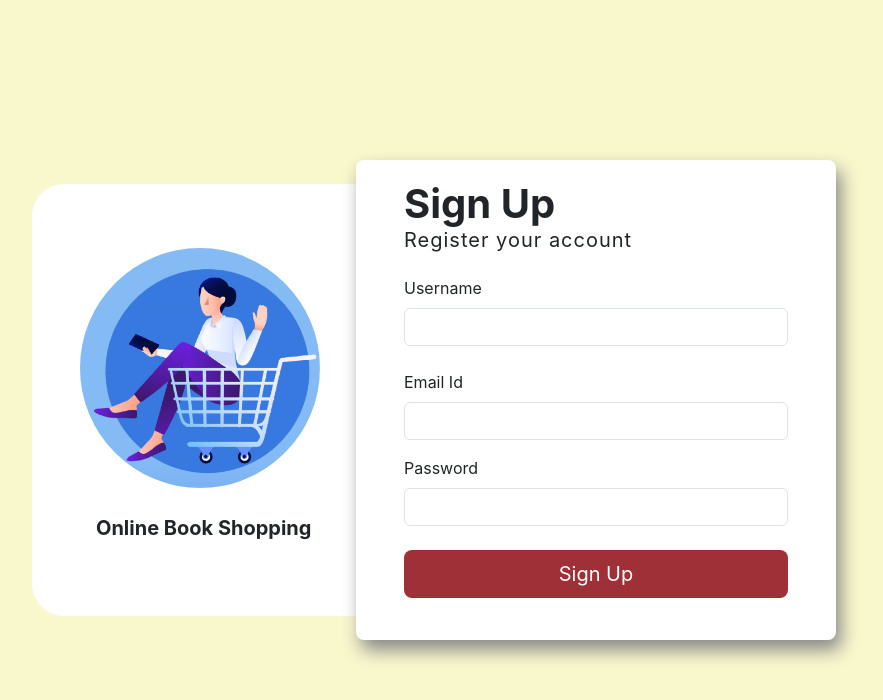
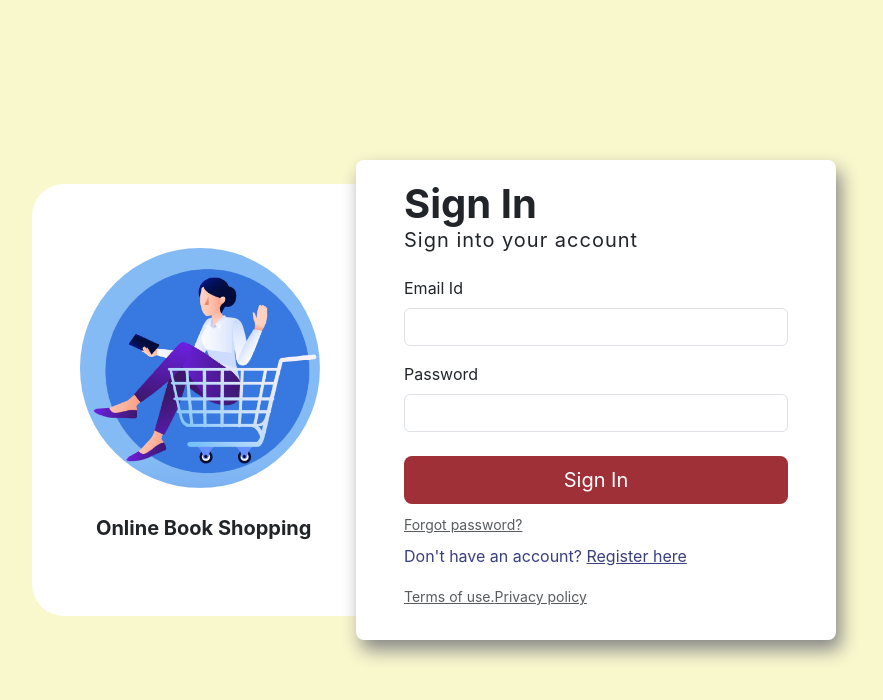
Before and after one commit to Sudha-Sahu/Bookstore_Frontend_React, a React (Create React App) app: page / in a window 1280 px wide. Shown: the top 700 px of the page, without its empty margins (268-1151 px from the left). Built offline with nearby package versions, Linux system fonts and the light colour scheme.

Commit message:
[Sudha]-refactor templates for signin and signup

```diff
--- a/src/App.js
+++ b/src/App.js
@@ -1,6 +1,6 @@
 import './App.css';
-import Signup from './Components/User/userSignUp'
-// import Signin from './Components/User/userSignIn'
+// import Signup from './Components/User/userSignUp'
+import Signin from './Components/User/userSignIn'
 // import Header from './Components/Header/header'
 // import Footer from './Components/Footer/footer'
 // import Routes from './Components/Route/route'
@@ -8,8 +8,8 @@ import Signup from './Components/User/userSignUp'
 function App() {
   return (
     <div>
-      <Signup />
-      {/* <Signin /> */}
+      {/* <Signup /> */}
+      <Signin />
       {/* <Header />
       <Routes />
 
--- a/src/Components/User/userSignIn.js
+++ b/src/Components/User/userSignIn.js
@@ -1,10 +1,9 @@
 import React from "react";
 // import axios from 'axios';
 import "./userCss.css";
-import BannerImage from "./CommonPart";
+import BackgroundImage from "./commonPart";
 
-class UserSignIn extends React.Component {
-
+const UserSignIn = () => {
     // handleUserSignIn = (e) => {
     //     const [post, setPost] = React.useState(null);
 
@@ -22,34 +21,29 @@ class UserSignIn extends React.Component {
     //         .catch((err => console.log(err)))
     // }
 
-    render() {
     return (
-            <div className="d-flex justify-content-start parent">
+        <div className="d-flex align-items-center parent">
             {/* {this.handleUserSignIn()}; */}
-                {/* <div className="d-flex justify-content-center">
-                    <div className="container"> */}
-                      <BannerImage title={"Online Book Shopping"}/>
-                        <div className="d-flex align-items-center child2">
-                            <form className="ms-5">
+            <BackgroundImage title={"Online Book Shopping"} />
 
-                                {/* <div className="d-flex align-items-center"> */}
+            <div className="child2">
+                <div className="ms-5 subchild">
                     <span className="h1 fw-bold">Sign In</span>
-                                {/* </div> */}
 
                     <h5 className="fw-normal" style={{ letterSpacing: "1px" }}>Sign into your account</h5>
 
                     <div className="form-outline mt-4">
-                                    <label className="form-label" for="form2Example17">Email Id</label>
-                                    <input type="email" id="form2Example17" className="form-control" style={{width:"24rem"}}/>
+                        <label className="form-label" for="">Email Id</label>
+                        <input type="email" className="form-control" style={{ width: "24rem" }} />
                     </div>
 
                     <div className="form-outline mt-3">
-                                    <label className="form-label" for="form2Example27">Password</label>
-                                    <input type="password" id="form2Example27" className="form-control" style={{width:"24rem"}}/>
+                        <label className="form-label" for="">Password</label>
+                        <input type="password" className="form-control" style={{ width: "24rem" }} />
                     </div>
 
                     <div className="mt-4 mb-2">
-                                    <button className="btn btn-lg btn-block btn-l" type="button" style={{ backgroundColor: "#A03037",color:"#fff", width:"24rem" }}>Sign In</button>
+                        <button className="btn btn-lg btn-block btn-l" type="button" style={{ backgroundColor: "#A03037", color: "#fff", width: "24rem" }}>Sign In</button>
                     </div>
 
                     <a className="small text-muted" href="#!">Forgot password?</a>
@@ -57,13 +51,10 @@ class UserSignIn extends React.Component {
                         style={{ color: "#393f81" }}>Register here</a></p>
                     <a href="#!" className="small text-muted">Terms of use.</a>
                     <a href="#!" className="small text-muted">Privacy policy</a>
-                            </form>
-                        {/* </div>
-                    </div> */}
+                </div>
             </div>
         </div>
     )
 }
-}
 
 export default UserSignIn;
--- a/src/Components/User/userSignUp.js
+++ b/src/Components/User/userSignUp.js
@@ -62,7 +62,6 @@ const UserSignUp = () => {
             </div>
         </form>
     )
-
 }
 
 export default UserSignUp;
```
Lines whose indentation alone changed are shown as unchanged.
